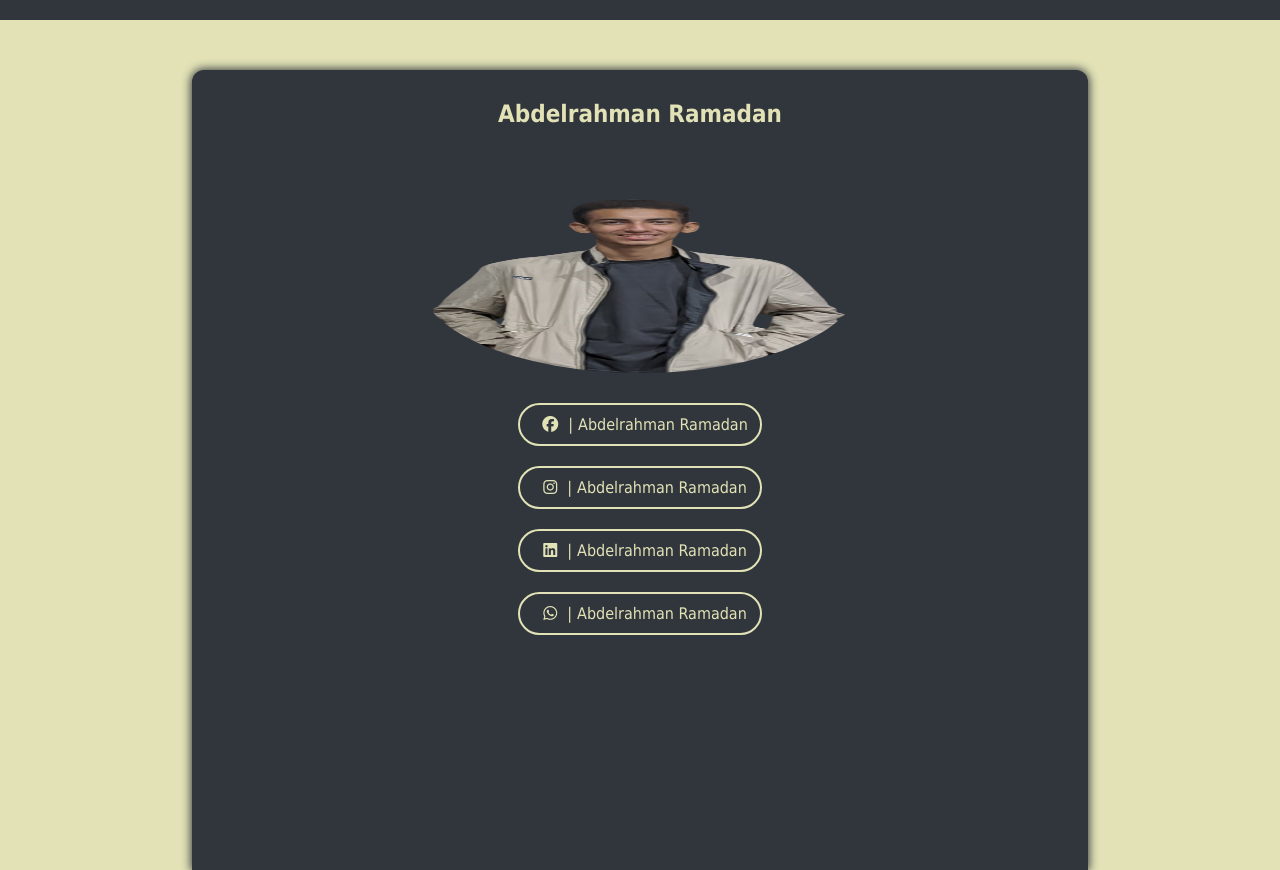
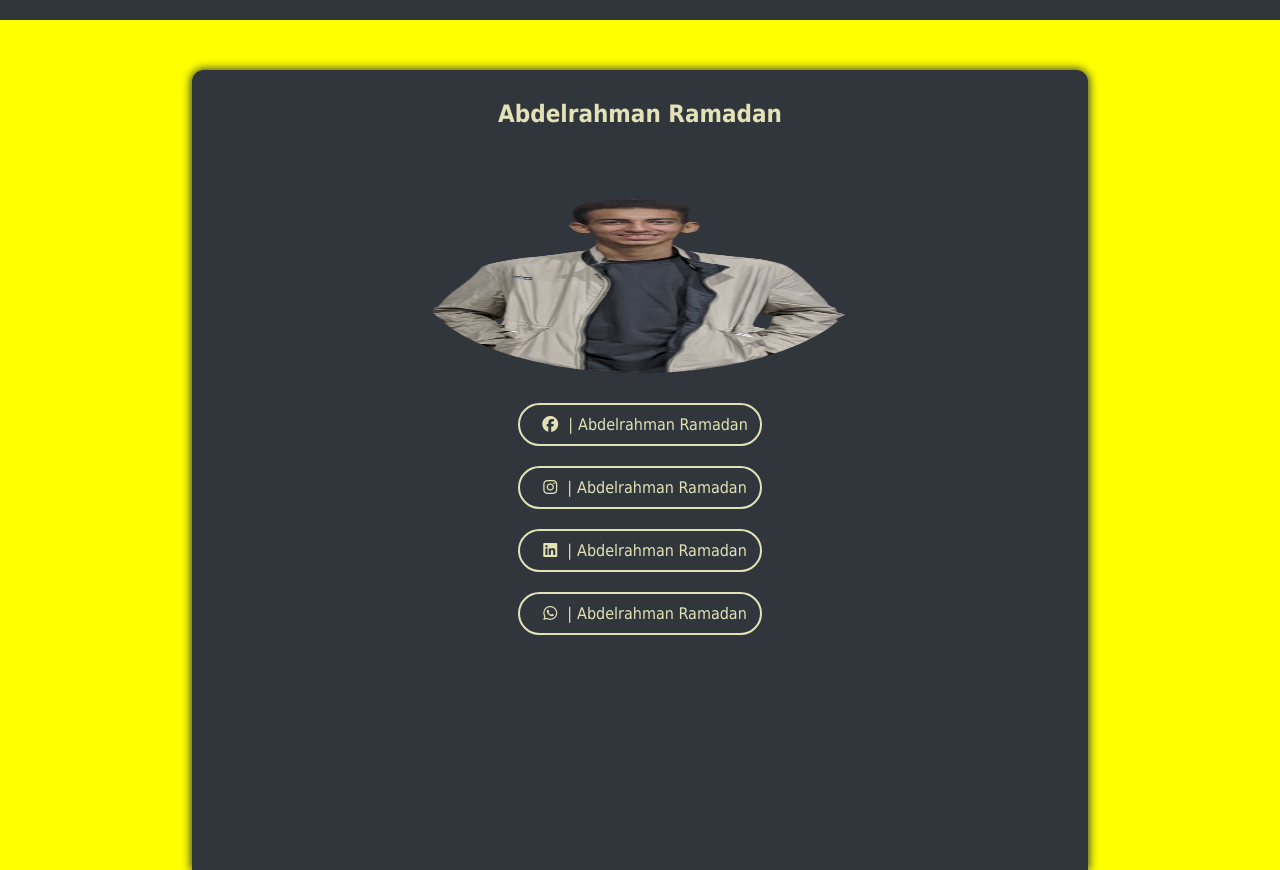
Before and after one commit to CodeMagicAB/me, a plain HTML site: page index.html in a window 1280 px wide. Drawn offline with Linux system fonts and the light colour scheme.

Commit message:
Added a trailing space to the `background-color` property in the `body` selector.

```diff
--- a/style.css
+++ b/style.css
@@ -4,7 +4,7 @@
 
 }
 body{
-    background-color: #E2E2B6;
+    background-color: #ffff00;
 
 }
 nav{
```
